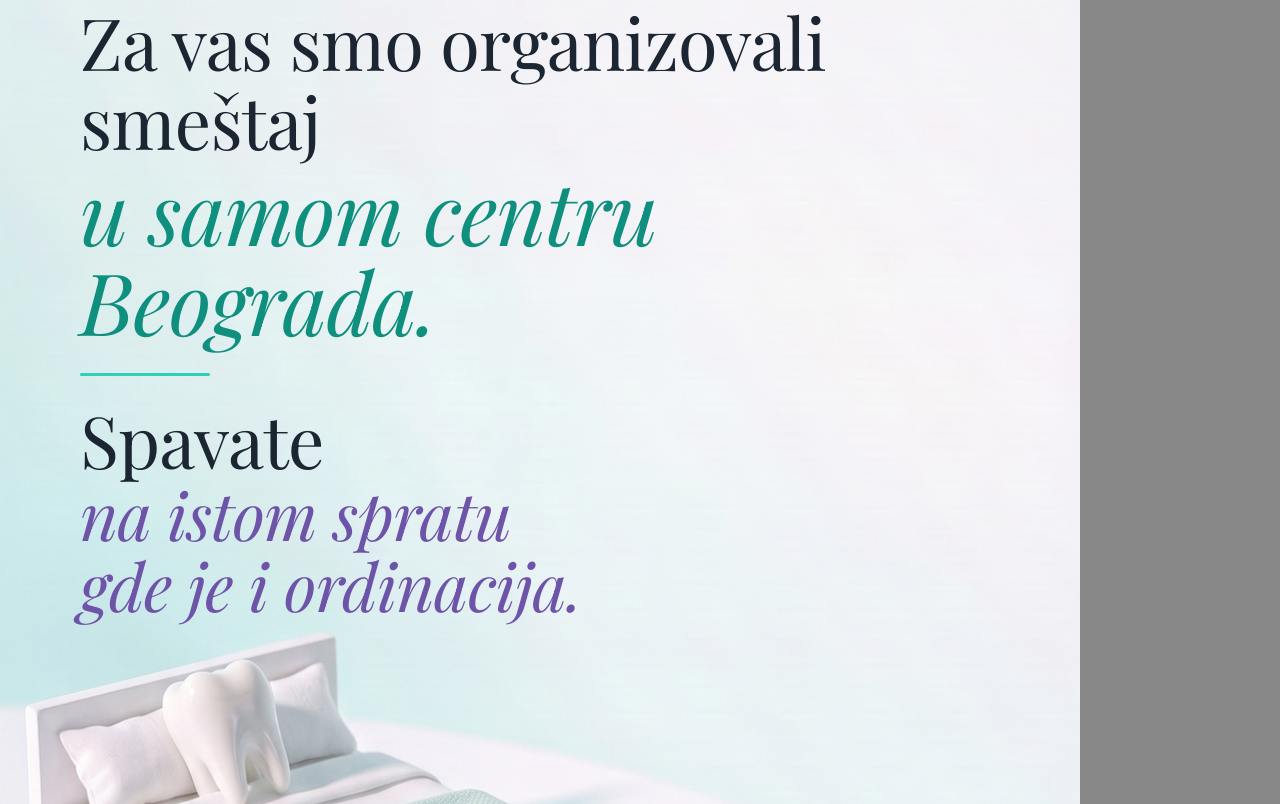
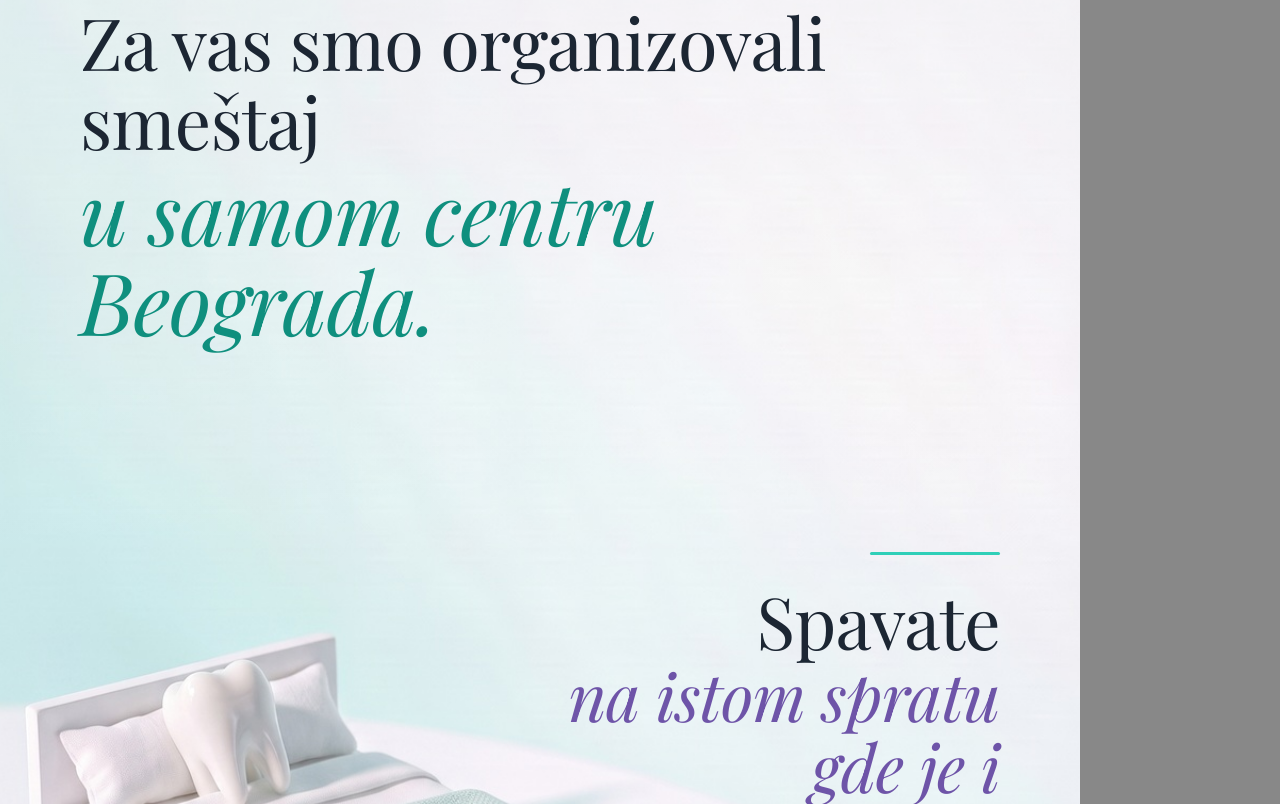
Before and after one commit to tijanaj30/tijanaj30, a plain HTML site: page olujic/karusel_smestaj_foto/izvor/s2_krevet.html in a window 1280 px wide. Shown: the part 148-952 px from the top of the page. Drawn offline with Linux system fonts and the light colour scheme; files that its build step writes are made by us from their sources; a web font is replaced by a local one.

Commit message:
Olujić smeštaj foto slide 2: 'Spavate...' paragraph on the right
Co-Authored-By: Claude Opus 5.5 <noreply@anthropic.com>
Claude-Session: https://claude.ai/code/session_015Zt4Xxmto9TPrfhFawYg1y

```diff
--- a/olujic/karusel_smestaj_foto/izvor/s2_krevet.html
+++ b/olujic/karusel_smestaj_foto/izvor/s2_krevet.html
@@ -19,8 +19,10 @@
   <div class="blk" style="top:150px">
     <div class="u" style="font-size:72px;line-height:1.1">Za vas smo organizovali<br>smeštaj</div>
     <div class="i" style="font-size:86px;line-height:1.04;margin-top:6px">u samom centru<br>Beograda.</div>
-    <div class="r" style="margin-top:28px;margin-bottom:24px"></div>
+  </div>
+  <div class="blk" style="top:700px;left:auto;right:80px;width:460px;text-align:right">
+    <div class="r" style="margin:0 0 26px auto"></div>
     <div class="u" style="font-size:72px;line-height:1.1">Spavate</div>
-    <div class="i" style="font-size:66px;line-height:1.08;color:var(--lilacD)">na istom spratu<br>gde je i ordinacija.</div>
+    <div class="i" style="font-size:66px;line-height:1.08;color:var(--lilacD)">na istom spratu<br>gde je i<br>ordinacija.</div>
   </div>
 </div></body></html>
```
Also changed, not shown: olujic/karusel_smestaj_foto/slajd2.png.
